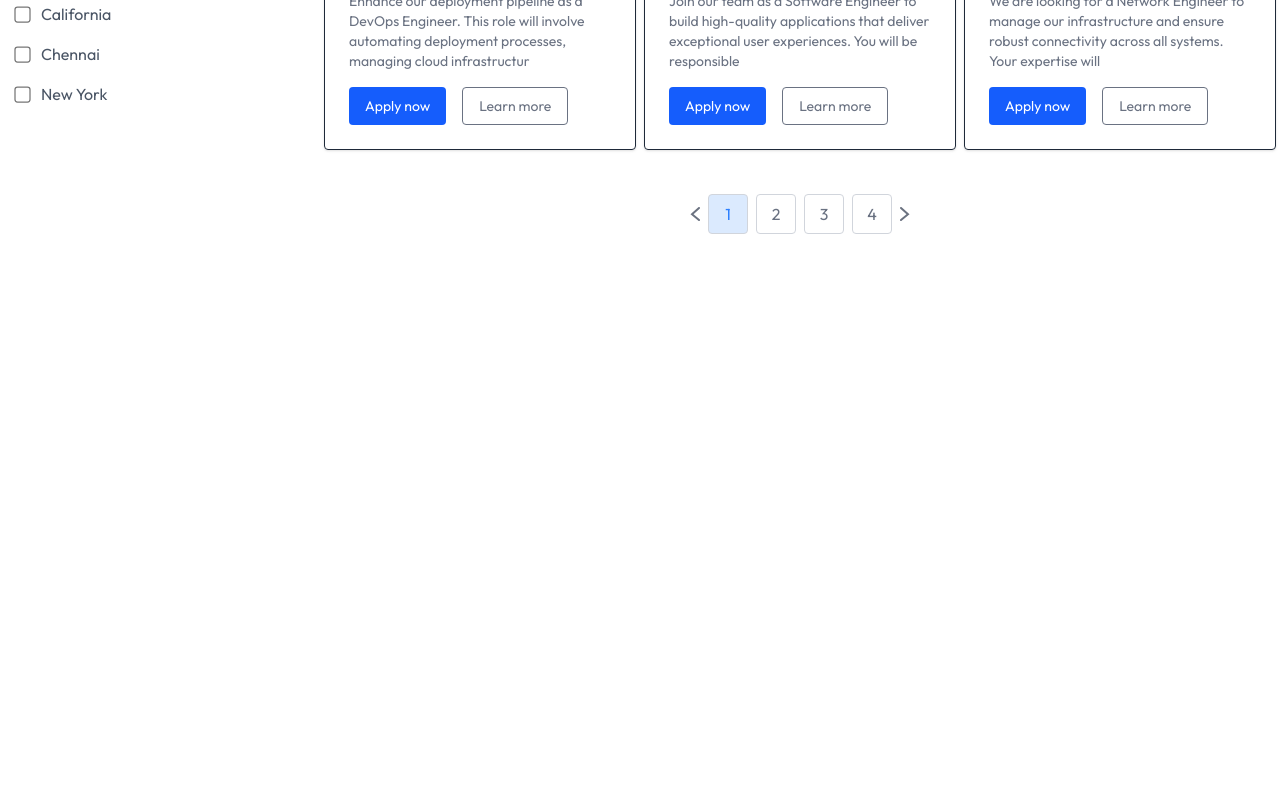
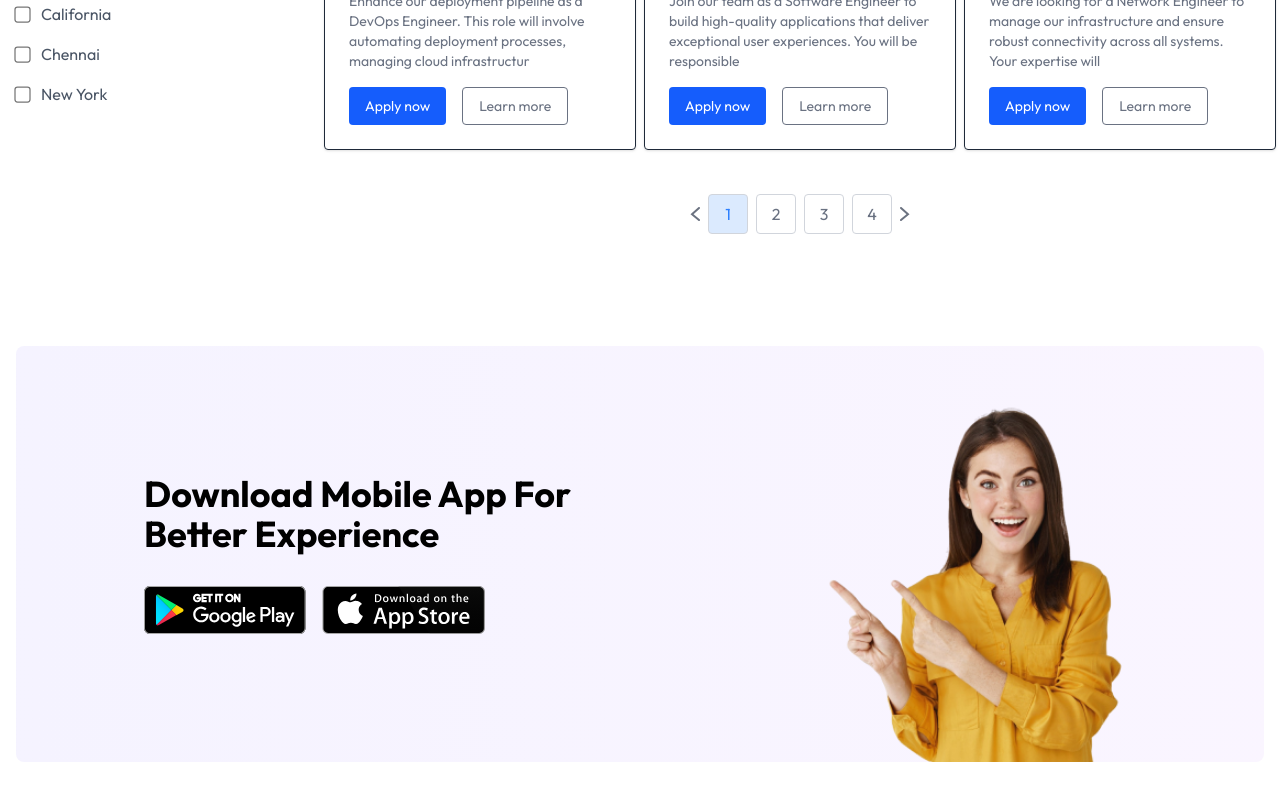
Before and after one commit to shaheem728/TalentNest, a React (Vite) app in the folder client/: page / in a window 1280 px wide. Shown: the part 1164-1964 px from the top of the page. Before the commit the page ends 1430 px from the top, so only its background shows below. Built offline with nearby package versions, Linux system fonts and the light colour scheme; no server answers.

Commit message:
Added AppDownload component to Home page

```diff
--- /dev/null
+++ b/client/src/components/AppDownload.jsx
@@ -0,0 +1,25 @@
+import React from 'react'
+import { assets } from '../assets/assets'
+
+const AppDownload = () => {
+  return (
+    <div className='container px-4 2xl:px-20 max-auto my-20'>
+      <div className='relative bg-gradient-to-r from-violet-50 to-purple-50 p-12 sm:p-24 lg:p-32 rounded-lg'>
+        <div>
+            <h1 className='text-2xl sm:text-4xl font-bold mb-8 max-w-md'>Download Mobile App For Better Experience</h1>
+            <div className='flex gap-4'>
+                <a href='#' className='inline-block'>
+                    <img className='h-12' src={assets.play_store}/>
+                </a>
+                <a href='#' className='inline-block'>
+                    <img className='h-12' src={assets.app_store}/>
+                </a>
+            </div>
+        </div>
+        <img className='absolute w-80 right-0 bottom-0 mr-32 max-lg:hidden' src={assets.app_main_img} alt=''/>
+      </div>
+    </div>
+  )
+}
+
+export default AppDownload
--- a/client/src/pages/Home.jsx
+++ b/client/src/pages/Home.jsx
@@ -2,12 +2,14 @@ import React from 'react'
 import Navbar from '../components/Navbar'
 import Hero from '../components/Hero'
 import JobListing from '../components/JobListing'
+import AppDownload from '../components/AppDownload'
 const Home = () => {
   return (
     <div>
       <Navbar />
       <Hero/>
       <JobListing/>
+      <AppDownload/>
     </div>
   )
 }
```
